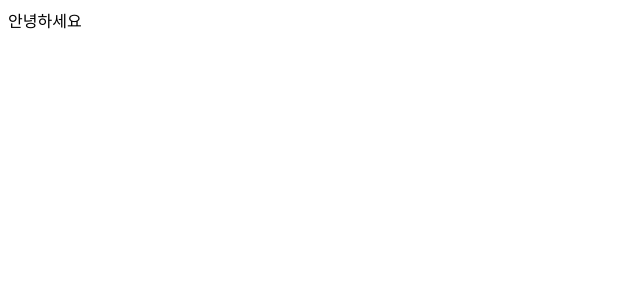
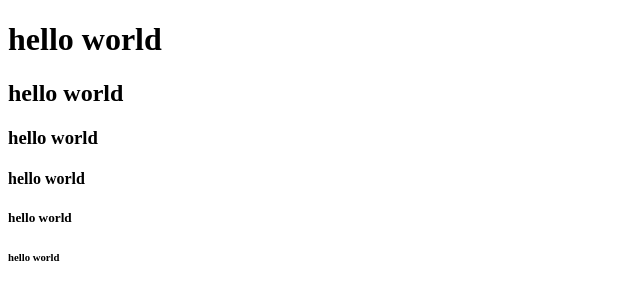
Before and after one commit to leehyeonseop/githubprac, a plain HTML site: page hs.html in a window 1280 px wide. Shown: the whole page, without its empty margins (0-640 px from the left). Drawn offline with Linux system fonts and the light colour scheme.

Commit message:
hs수정

```diff
--- a/hs.html
+++ b/hs.html
@@ -1 +1,17 @@
-<p>안녕하세요</
+<!DOCTYPE html>
+<html lang="en">
+<head>
+    <meta charset="UTF-8">
+    <meta http-equiv="X-UA-Compatible" content="IE=edge">
+    <meta name="viewport" content="width=device-width, initial-scale=1.0">
+    <title>Document</title>
+</head>
+<body>
+    <h1>hello world</h1>
+    <h2>hello world</h2>
+    <h3>hello world</h3>
+    <h4>hello world</h4>
+    <h5>hello world</h5>
+    <h6>hello world</h6>
+</body>
+</html>
```
